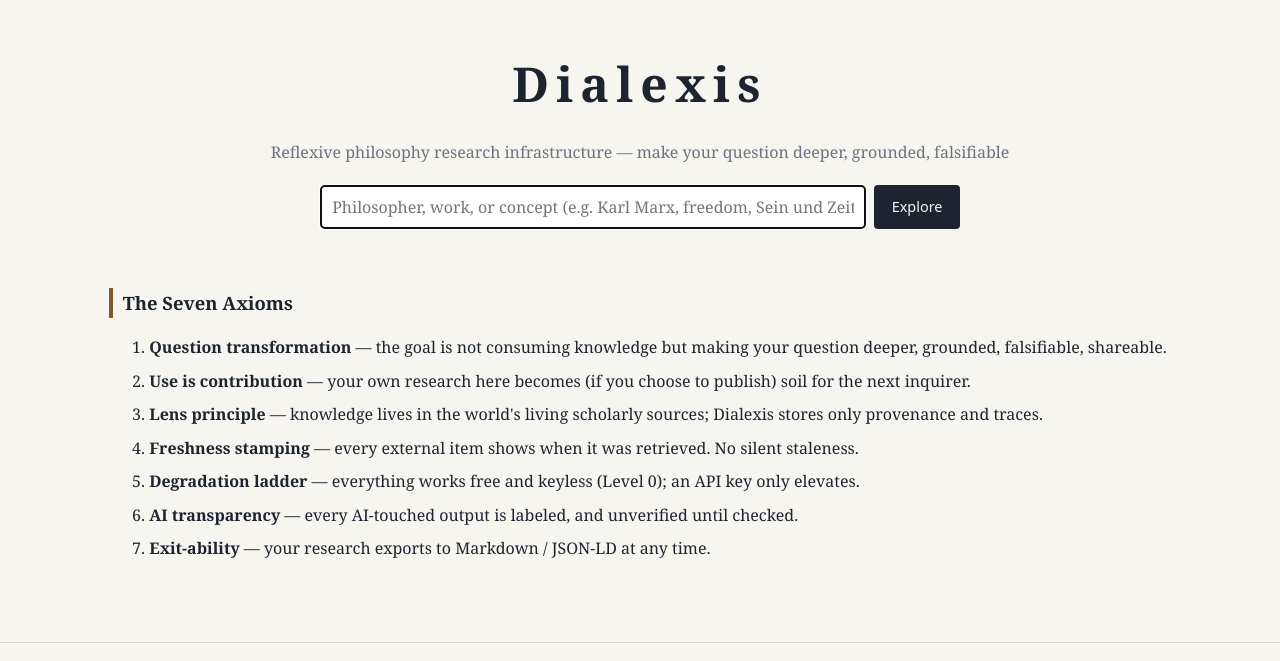
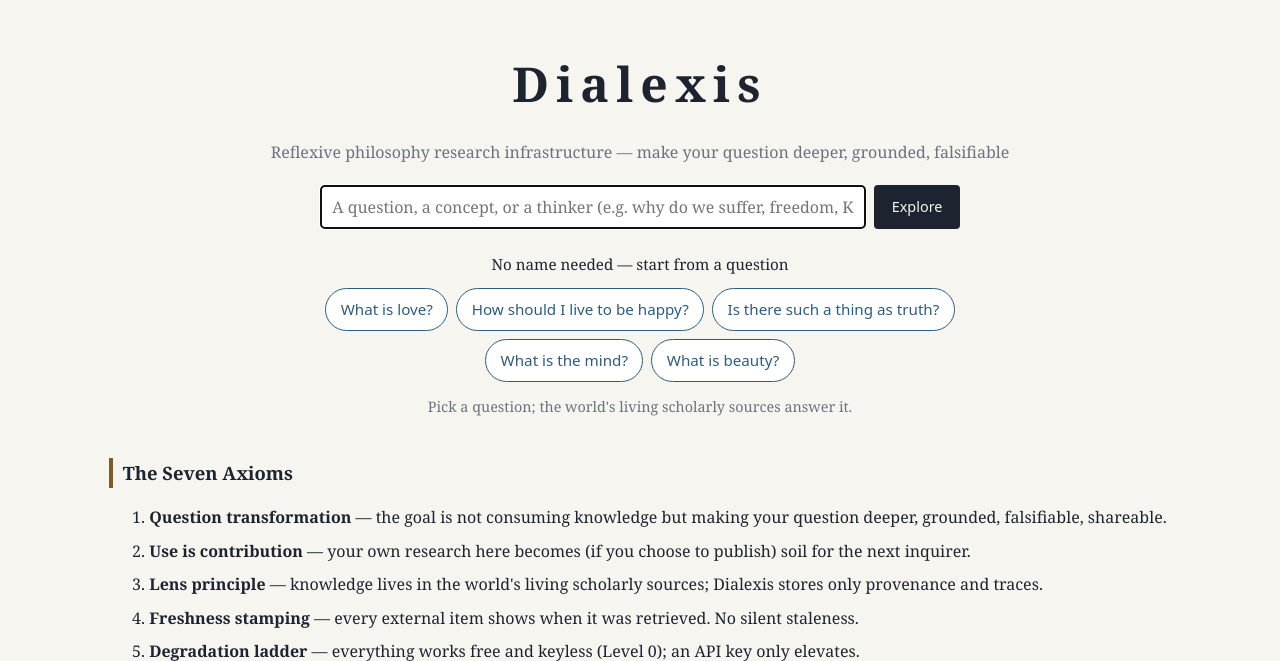
Before and after one commit to hand-shinya/dialexis, a FastAPI app: page / in a window 1280 px wide. Shown: the part 139-800 px from the top of the page. Run offline with FastAPI, Linux system fonts and the light colour scheme.

Commit message:
PoC A: question-first entry — a door for the nameless-curious
Add a 'start from a question' panel to the home page: real <a href> links
(work without JS = screen-reader friendly) that run the existing /explore on
a concept SEED. Every seed is empirically verified per-language to return a
real SEP entry; known wrong-sense resolutions (時間→Hour, 存在→Entity, 徳,
en justice→None, freedom→Divine Freedom) are excluded so no door is empty.
Softens the search placeholder that presupposed a philosopher's name.

Grounds: persona simulation (2026-07-12) showed the entry point excluded the
exact target — the curious who know no philosopher's name. No schema change,
keyless, exit-able. 36 tests pass (31+5).

```diff
--- a/app/i18n/en.json
+++ b/app/i18n/en.json
@@ -9,7 +9,9 @@
   "nav_settings": "Settings",
   "nav_donate": "Support",
   "nav_about": "About",
-  "search_placeholder": "Philosopher, work, or concept (e.g. Karl Marx, freedom, Sein und Zeit)",
+  "search_placeholder": "A question, a concept, or a thinker (e.g. why do we suffer, freedom, Kant)",
+  "qdoors_title": "No name needed — start from a question",
+  "qdoors_hint": "Pick a question; the world's living scholarly sources answer it.",
   "search_button": "Explore",
   "searching": "Querying live scholarly sources…",
   "retrieved_at": "Retrieved",
--- a/app/i18n/ja.json
+++ b/app/i18n/ja.json
@@ -9,7 +9,9 @@
   "nav_settings": "設定",
   "nav_donate": "支援",
   "nav_about": "このシステムについて",
-  "search_placeholder": "哲学者・著作・概念を入力（例: Karl Marx, 自由, Sein und Zeit）",
+  "search_placeholder": "問い・概念・思想家、どれでも（例: なぜ生きるのか, 自由, カント）",
+  "qdoors_title": "名前を知らなくても、ここから始められる",
+  "qdoors_hint": "問いを一つ選ぶと、世界中の学術情報源があなたの問いに応えます。",
   "search_button": "横断探索",
   "searching": "世界中の学術情報源へ照会中…",
   "retrieved_at": "取得時刻",
--- a/app/main.py
+++ b/app/main.py
@@ -72,9 +72,38 @@ def render(request: Request, name: str, **ctx):
 
 # ---------- pages ----------
 
+# Question-first entry (PoC A): a curious person who does not yet know any
+# philosopher's name still needs a door. Each door is a human-language question
+# (the novice's own voice) that runs the existing /explore on a concept SEED.
+# Every seed below was EMPIRICALLY VERIFIED (2026-07-12, per-language) to return
+# a real SEP entry + scholarship — known wrong-sense resolutions (時間→Hour,
+# 存在→Entity, 徳→誤爆; en justice→None, freedom→"Divine Freedom") are excluded
+# so no door leads to an empty room. Extend only with re-verified seeds.
+QUESTION_DOORS = {
+    "ja": [
+        {"seed": "愛", "q": "愛とは何か"},
+        {"seed": "自由", "q": "自由とは何か"},
+        {"seed": "正義", "q": "「正しさ」とは何か"},
+        {"seed": "幸福", "q": "どう生きれば幸せか"},
+        {"seed": "真理", "q": "「本当のこと」はあるのか"},
+        {"seed": "意識", "q": "心とは何か"},
+        {"seed": "美", "q": "美しさとは何か"},
+    ],
+    "en": [
+        {"seed": "love", "q": "What is love?"},
+        {"seed": "happiness", "q": "How should I live to be happy?"},
+        {"seed": "truth", "q": "Is there such a thing as truth?"},
+        {"seed": "consciousness", "q": "What is the mind?"},
+        {"seed": "beauty", "q": "What is beauty?"},
+    ],
+}
+
+
 @app.get("/", response_class=HTMLResponse)
 def page_home(request: Request):
-    return render(request, "index.html")
+    lang = pick_lang(request)
+    return render(request, "index.html",
+                  question_doors=QUESTION_DOORS.get(lang, QUESTION_DOORS["en"]))
 
 
 @app.get("/explore", response_class=HTMLResponse)
--- a/app/static/style.css
+++ b/app/static/style.css
@@ -25,6 +25,17 @@ h2 { font-size: 1.15rem; border-left: 4px solid var(--accent); padding-left: .6r
 .tagline { color: var(--muted); }
 .searchbox { display: flex; gap: .5rem; max-width: 640px; margin: 1.2rem auto; }
 .searchbox input[type=text] { flex: 1; }
+/* Question-first entry (PoC A): a door for the nameless-curious. Blue accent =
+   invitation/wonder, set apart from the scholarly brown of the results below. */
+.qdoors-wrap { max-width: 720px; margin: 1.4rem auto 0; text-align: center; }
+.qdoors-title { font-size: .95rem; color: var(--ink); margin: 0 0 .7rem; }
+.qdoors { display: flex; flex-wrap: wrap; gap: .5rem; justify-content: center; }
+.qdoor { display: inline-block; padding: .5rem .9rem; font-size: .95rem;
+  color: var(--accent2); background: var(--card); text-decoration: none;
+  border: 1px solid var(--accent2); border-radius: 999px; transition: all .12s ease; }
+.qdoor:hover, .qdoor:focus { background: var(--accent2); color: var(--paper); }
+.qdoors-hint { margin: .8rem 0 0; }
+@media (prefers-reduced-motion: reduce) { .qdoor { transition: none; } }
 input, select, textarea { font: inherit; padding: .5rem .7rem; border: 1px solid var(--line);
   border-radius: 4px; background: var(--card); width: 100%; }
 .formrow { display: flex; gap: .5rem; margin: .5rem 0; }
--- a/app/templates/index.html
+++ b/app/templates/index.html
@@ -9,6 +9,17 @@
     <input type="hidden" name="lang" value="{{ lang }}">
     <button type="submit">{{ t.search_button }}</button>
   </form>
+  {% if question_doors %}
+  <div class="qdoors-wrap">
+    <p class="qdoors-title">{{ t.qdoors_title }}</p>
+    <nav class="qdoors" aria-label="{{ t.qdoors_title }}">
+      {% for d in question_doors %}
+      <a class="qdoor" href="/explore?q={{ d.seed | urlencode }}&amp;lang={{ lang }}">{{ d.q }}</a>
+      {% endfor %}
+    </nav>
+    <p class="qdoors-hint muted">{{ t.qdoors_hint }}</p>
+  </div>
+  {% endif %}
 </section>
 
 <section class="axioms">
```
Also changed, not shown: tests/test_question_doors.py (added, +55 -0 lines).
